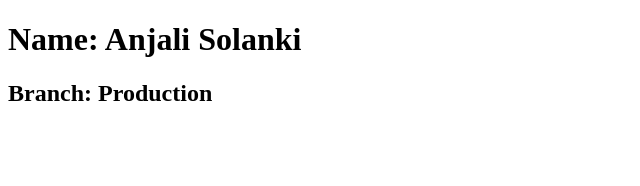
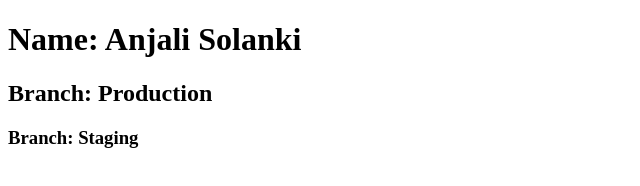
Before and after one commit to Anjali141614/anjali_097_mid2025, a plain HTML site: page index.html in a window 1280 px wide. Shown: the whole page, without its empty margins (0-640 px from the left). Drawn offline with Linux system fonts and the light colour scheme.

Commit message:
second commit

```diff
--- a/index.html
+++ b/index.html
@@ -8,5 +8,6 @@
 <body>
     <h1>Name: Anjali Solanki</h1>
     <h2>Branch: Production</h2>
+    <h3>Branch: Staging</h3>
 </body>
 </html>
```
